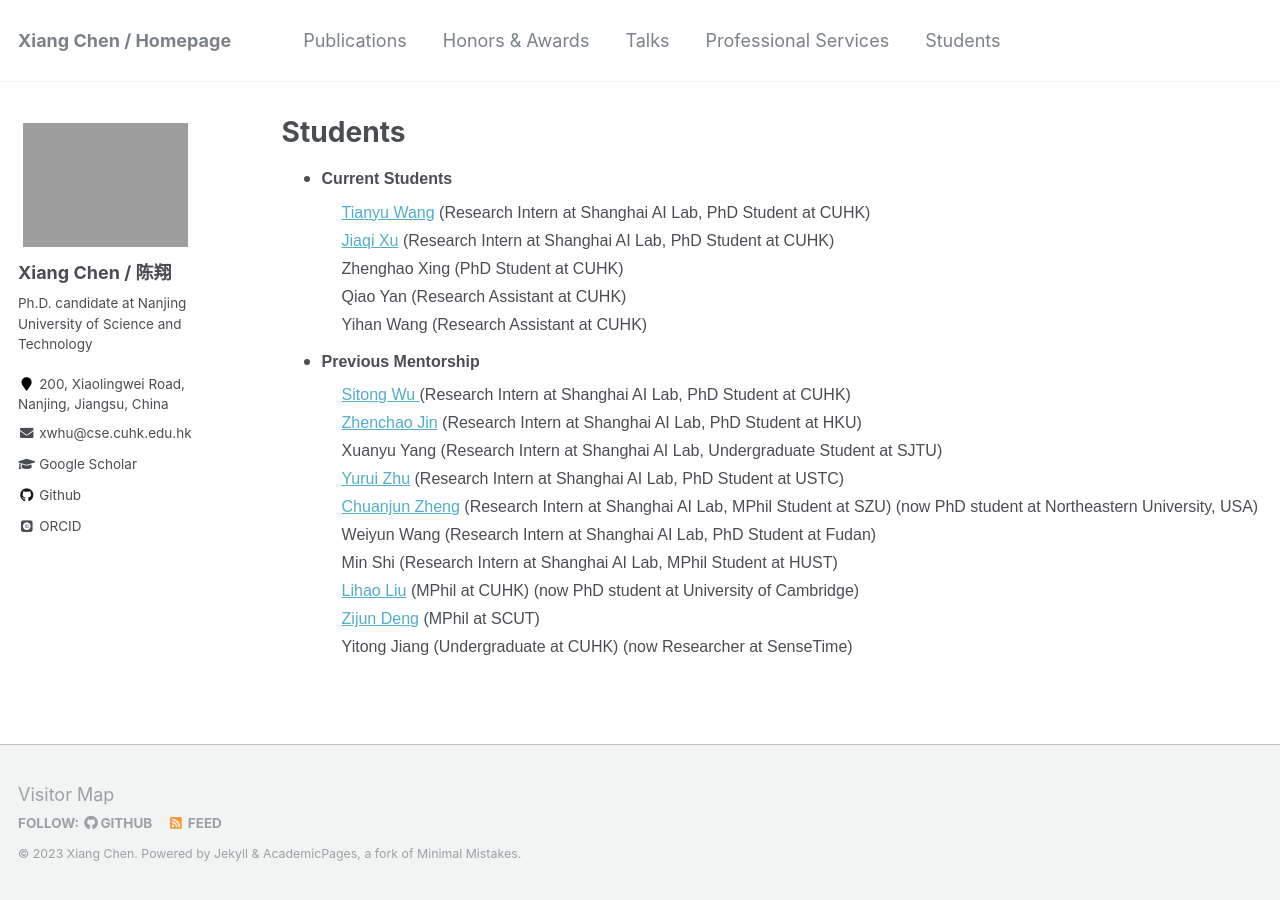
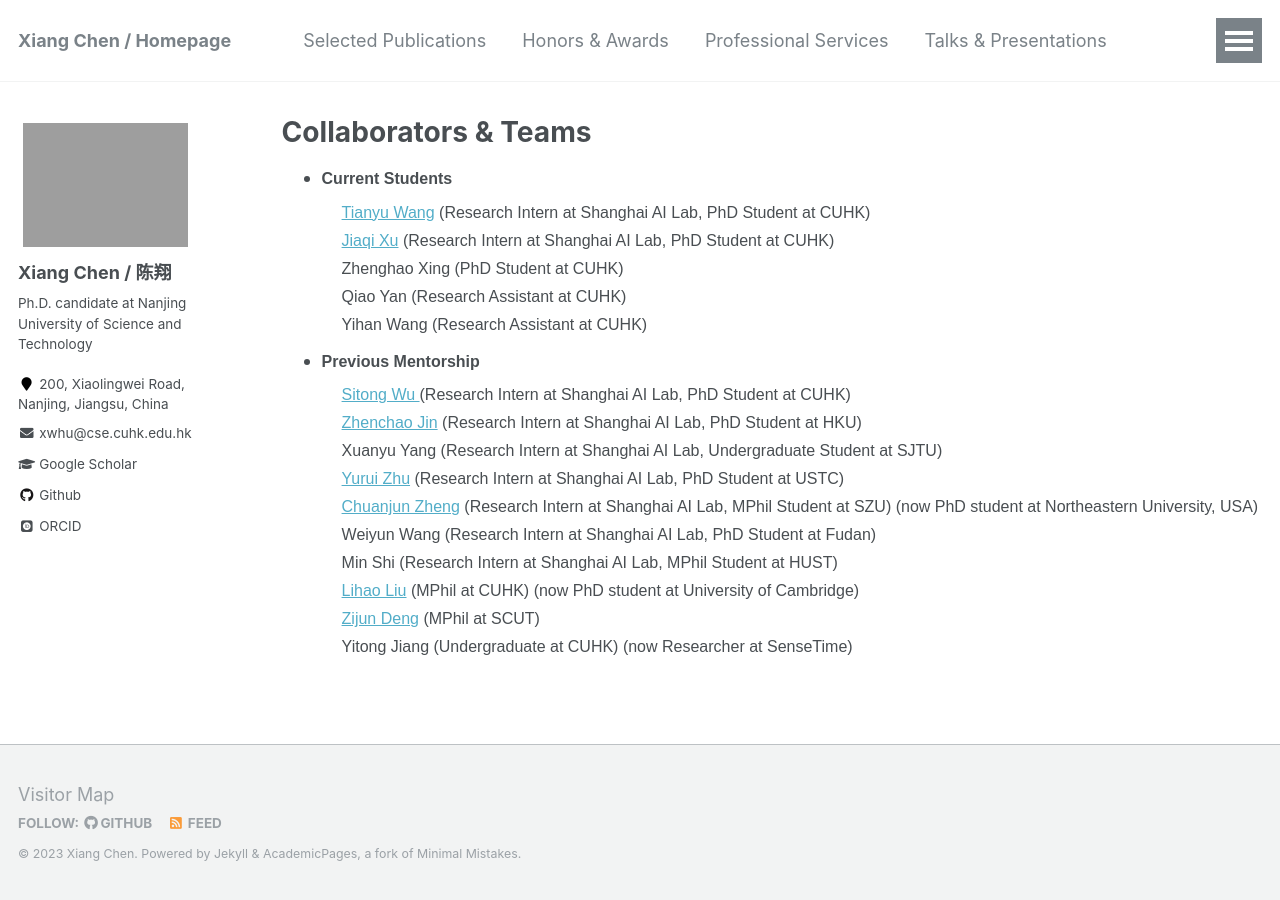
Before and after one commit to cschenxiang/cschenxiang.github.io, a Jekyll site: the page built from _pages/teams.html, in a window 1280 px wide. Built offline with Jekyll 4.4.1, drawn with Linux system fonts in a browser that asks for light colours; some web fonts are replaced.

Commit message:
Updated Main

```diff
--- a/_data/navigation.yml
+++ b/_data/navigation.yml
@@ -1,19 +1,19 @@
 # main links links
 main:
-  - title: "Publications"
+  - title: "Selected Publications"
     url: /publications/
 
   - title: "Honors & Awards"
     url: /honors/
 
-  - title: "Talks"
-    url: /talks/
-
   - title: "Professional Services"
     url: /services/
 
-  - title: "Students"
-    url: /students/
+  - title: "Talks & Presentations"
+    url: /talks/
+
+  - title: "Collaborators & Teams"
+    url: /teams/
 
   # - title: "Teaching"
   #   url: /teaching/
--- a/_pages/students.html
+++ b/_pages/teams.html
@@ -1,7 +1,7 @@
 ---
 layout: archive
-title: "Students"
-permalink: /students/
+title: "Collaborators & Teams"
+permalink: /teams/
 author_profile: true
 ---
 
```
